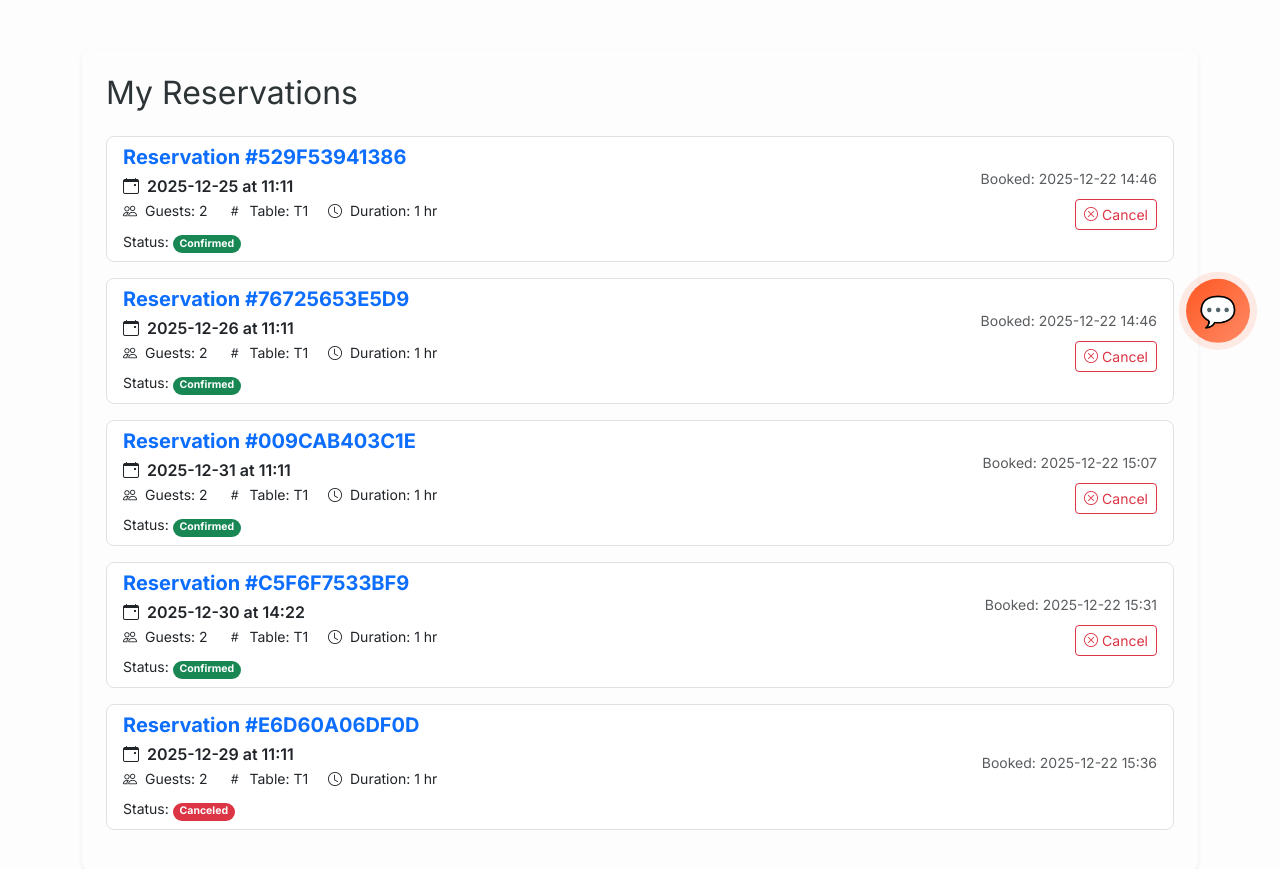
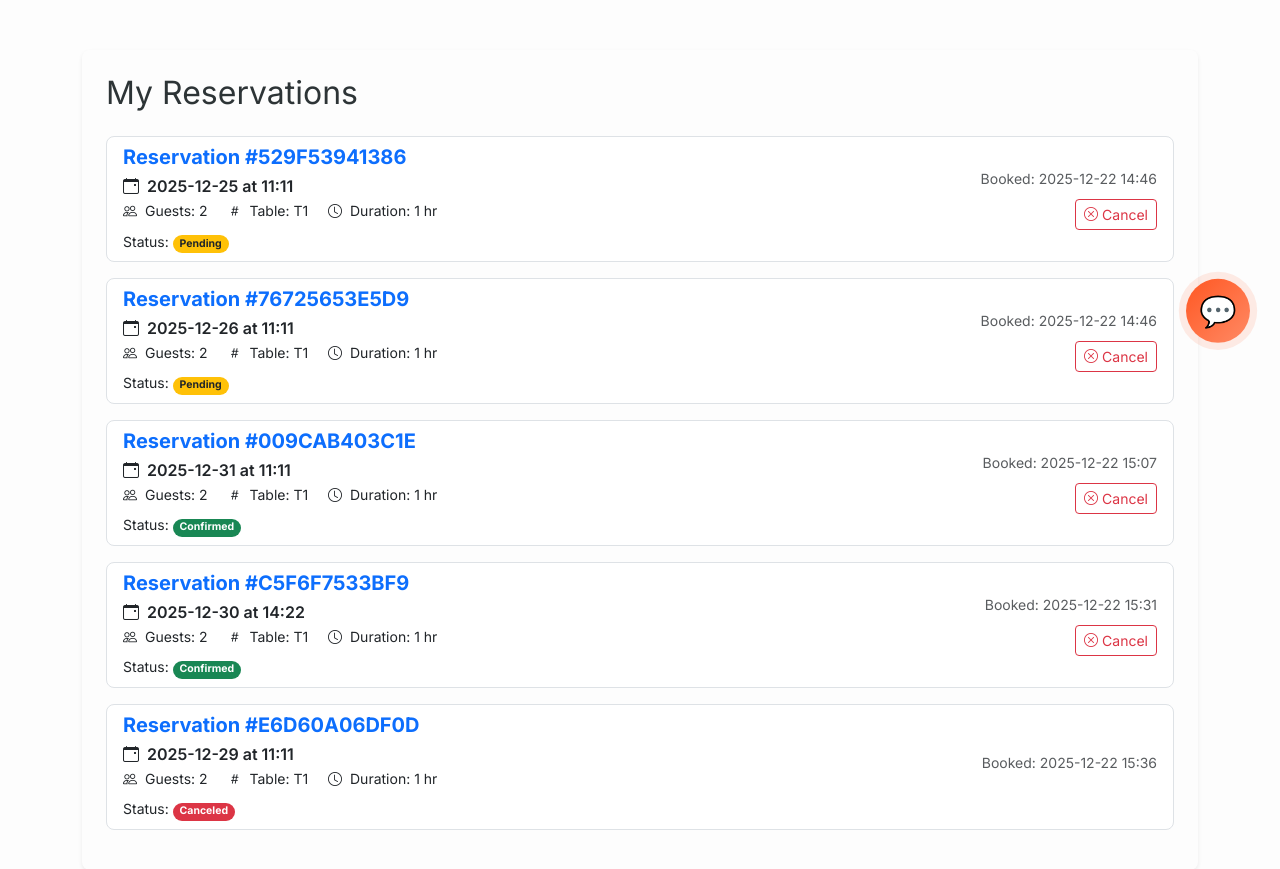
Before and after one commit to hr134/restaurant, a Flask app: template templates/reservations.html in a window 1280 px wide. Shown: the part 419-1288 px from the top of the page. Run offline with Flask 3, Linux system fonts and the light colour scheme; the template is opened without the code that fills it: values that come from a table or form of the project are taken from there, others are empty; data comes from the database, SQL or seed files in the repository.

Commit message:
Fix reservation status badges to correctly show Pending status

```diff
--- a/templates/admin/index.html
+++ b/templates/admin/index.html
@@ -183,7 +183,7 @@
               </div>
             </div>
             <span
-              class="badge-admin {% if r.status == 'Canceled' %}badge-admin-danger{% else %}badge-admin-success{% endif %}">
+              class="badge-admin {% if r.status == 'Canceled' %}badge-admin-danger{% elif r.status == 'Pending' %}badge-admin-warning{% else %}badge-admin-success{% endif %}">
               {{ r.status }}
             </span>
           </div>
--- a/templates/admin/reservations.html
+++ b/templates/admin/reservations.html
@@ -56,6 +56,7 @@
                     <td>
                         <span class="badge-admin
                             {% if r.status == 'Canceled' %}badge-admin-danger
+                            {% elif r.status == 'Pending' %}badge-admin-warning
                             {% else %}badge-admin-success{% endif %}">
                             {{ r.status }}
                         </span>
--- a/templates/reservations.html
+++ b/templates/reservations.html
@@ -48,6 +48,8 @@
             Status:
             {% if r.status == 'Canceled' %}
             <span class="badge bg-danger rounded-pill">Canceled</span>
+            {% elif r.status == 'Pending' %}
+            <span class="badge bg-warning text-dark rounded-pill">Pending</span>
             {% else %}
             <span class="badge bg-success rounded-pill">Confirmed</span>
             {% endif %}
```
